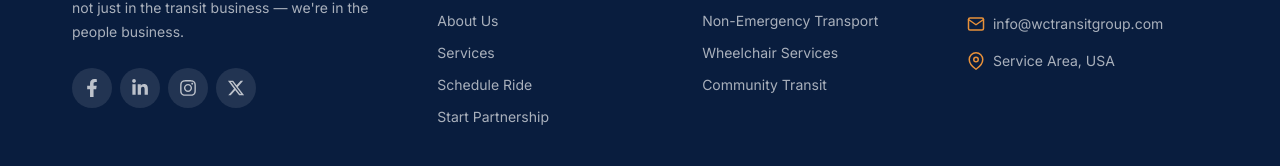
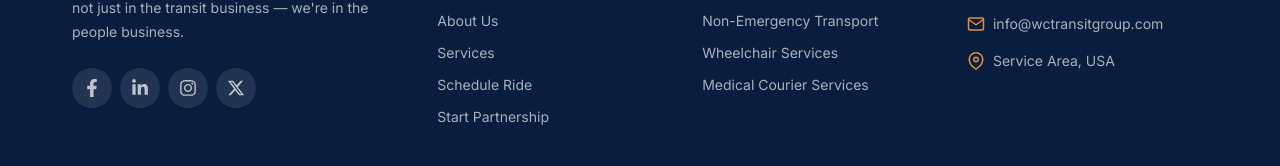
Before and after one commit to TalalNad/World-Class-Transit, a React (Vite) app in the folder frontend/: page / in a window 1280 px wide. Shown: the part 4196-4362 px from the top of the page. Built offline with nearby package versions, Linux system fonts and the light colour scheme.

Commit message:
add medical service

```diff
--- a/frontend/src/components/Footer/Footer.jsx
+++ b/frontend/src/components/Footer/Footer.jsx
@@ -40,7 +40,7 @@ const Footer = () => {
                 <li><Link to="/services" className="footer__link">Medical Transportation</Link></li>
                 <li><Link to="/services" className="footer__link">Non-Emergency Transport</Link></li>
                 <li><Link to="/services" className="footer__link">Wheelchair Services</Link></li>
-                <li><Link to="/services" className="footer__link">Community Transit</Link></li>
+                <li><Link to="/services" className="footer__link">Medical Courier Services</Link></li>
               </ul>
             </div>
 
```
